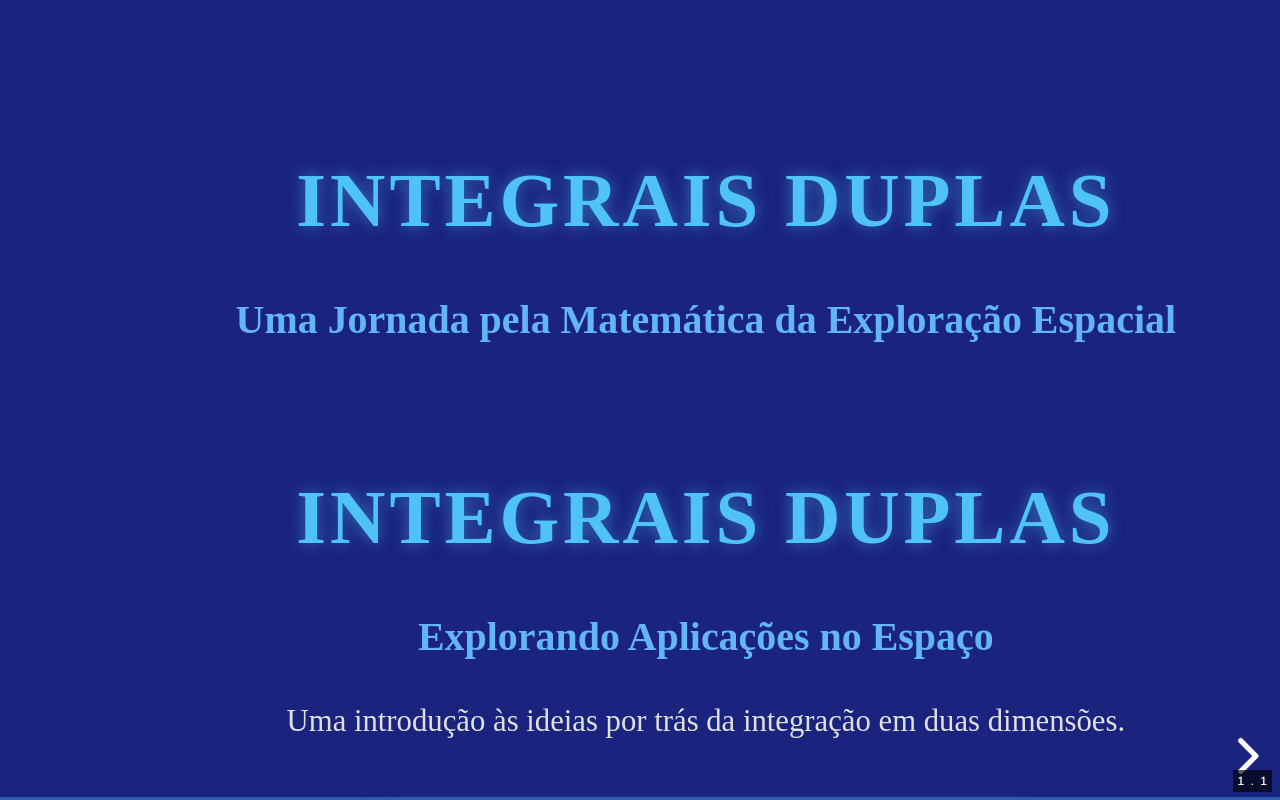
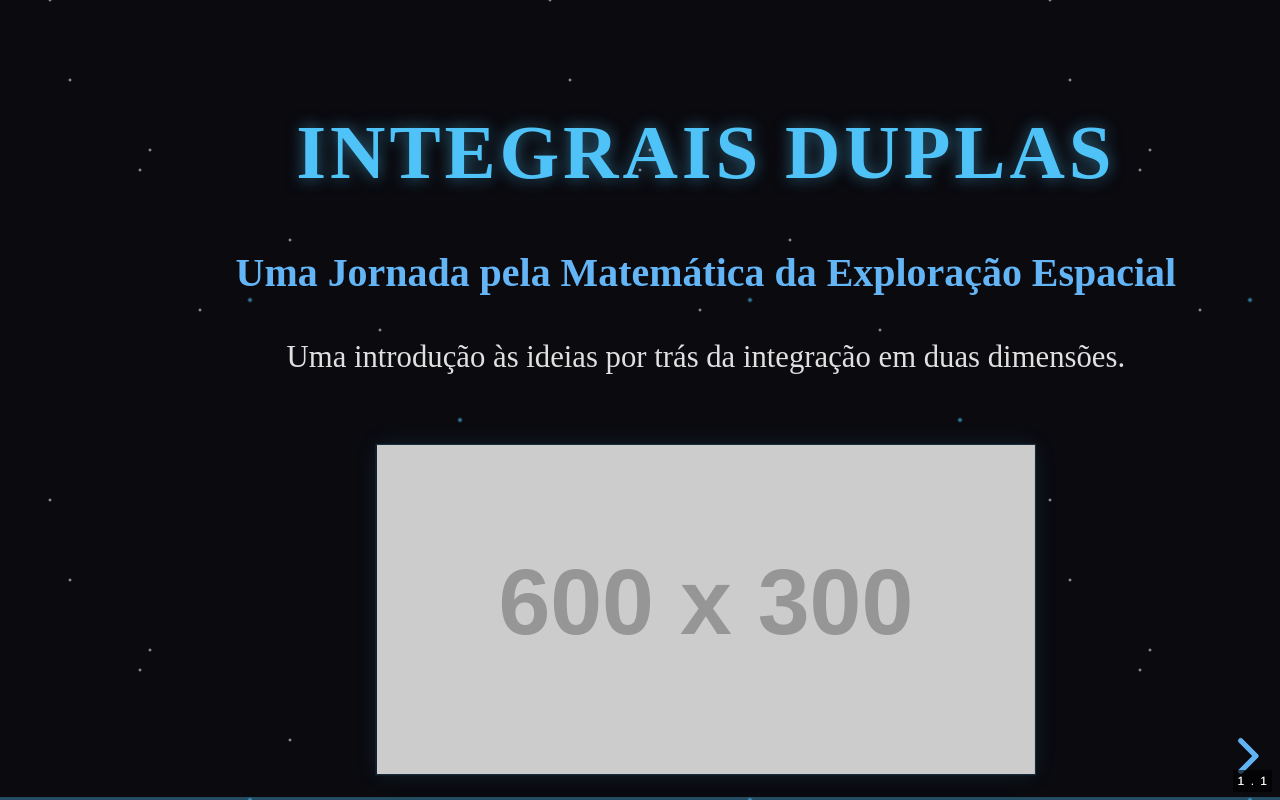
Before and after one commit to oangelo/calculo-vetorial-espacial, a website: page slide-decks/integrais-duplas.html in a window 1280 px wide. Drawn offline with nearby package versions, Linux system fonts and the light colour scheme; placeholder pictures from the web are drawn by us; files whose address does not match are found by name.

Commit message:
corrigindo primeiro slide

```diff
--- a/slide-decks/integrais-duplas.html
+++ b/slide-decks/integrais-duplas.html
@@ -28,23 +28,12 @@
       <div class="slides">
         <!-- Slide 1: Introdução -->
         <section>
-          <section data-background-color="#1a237e">
-            <section>
-              <h1>Integrais Duplas</h1>
-              <h3>Uma Jornada pela Matemática da Exploração Espacial</h3>
-              <!--
-                    INSTRUÇÕES:
-                    - Criar uma animação de entrada para o título
-                    - Incluir imagem de fundo relacionada à corrida espacial
-                    - Adicionar contador de slides no canto inferior
-                    -->
-            </section>
+          <section>
             <h1>Integrais Duplas</h1>
-            <h3>Explorando Aplicações no Espaço</h3>
+            <h3>Uma Jornada pela Matemática da Exploração Espacial</h3>
             <p>
               Uma introdução às ideias por trás da integração em duas dimensões.
             </p>
-            <!-- Imagem motivacional -->
             <img
               class="slide-image"
               src="https://via.placeholder.com/600x300?text=Explorando+o+Espaço"
```
